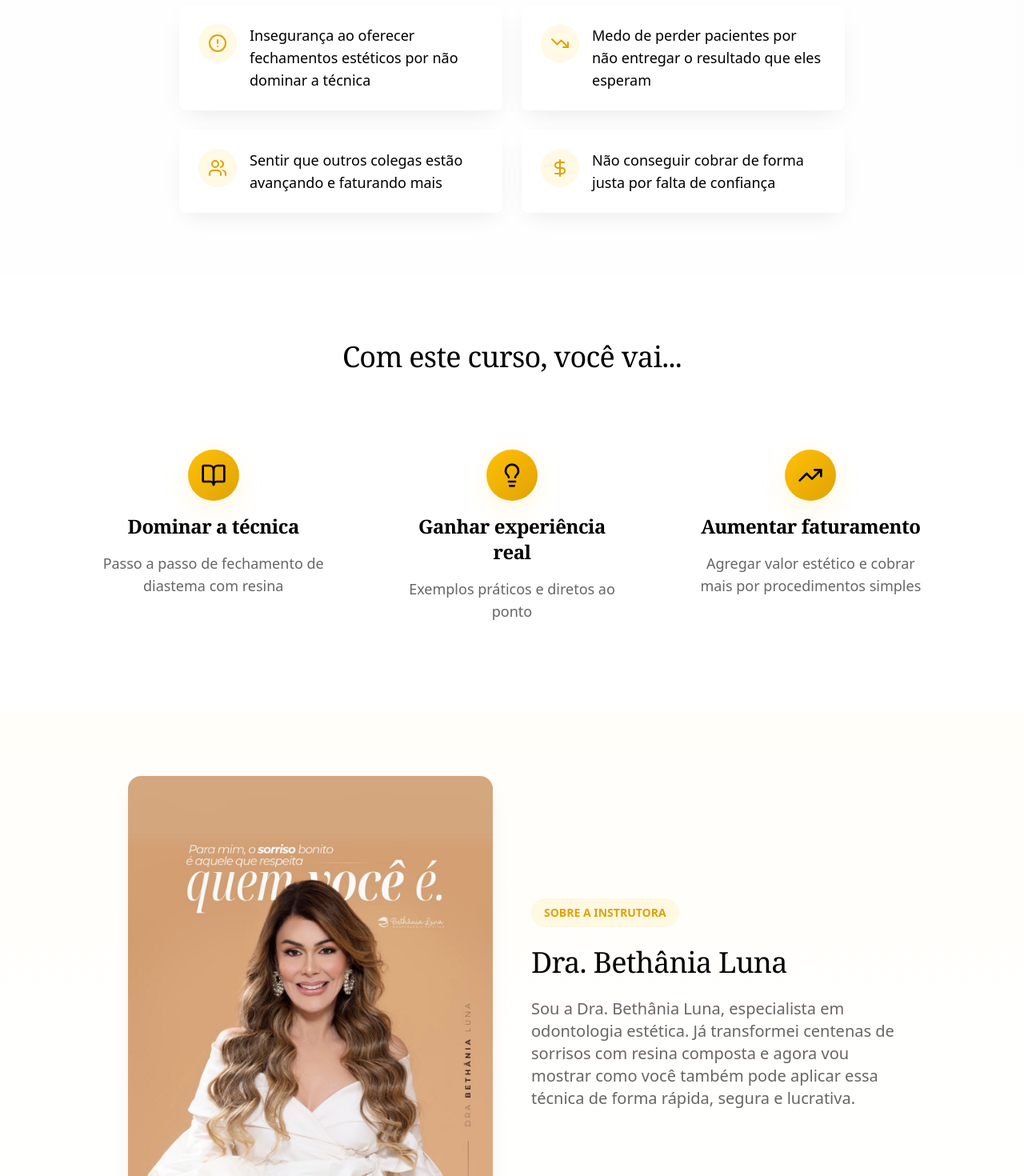
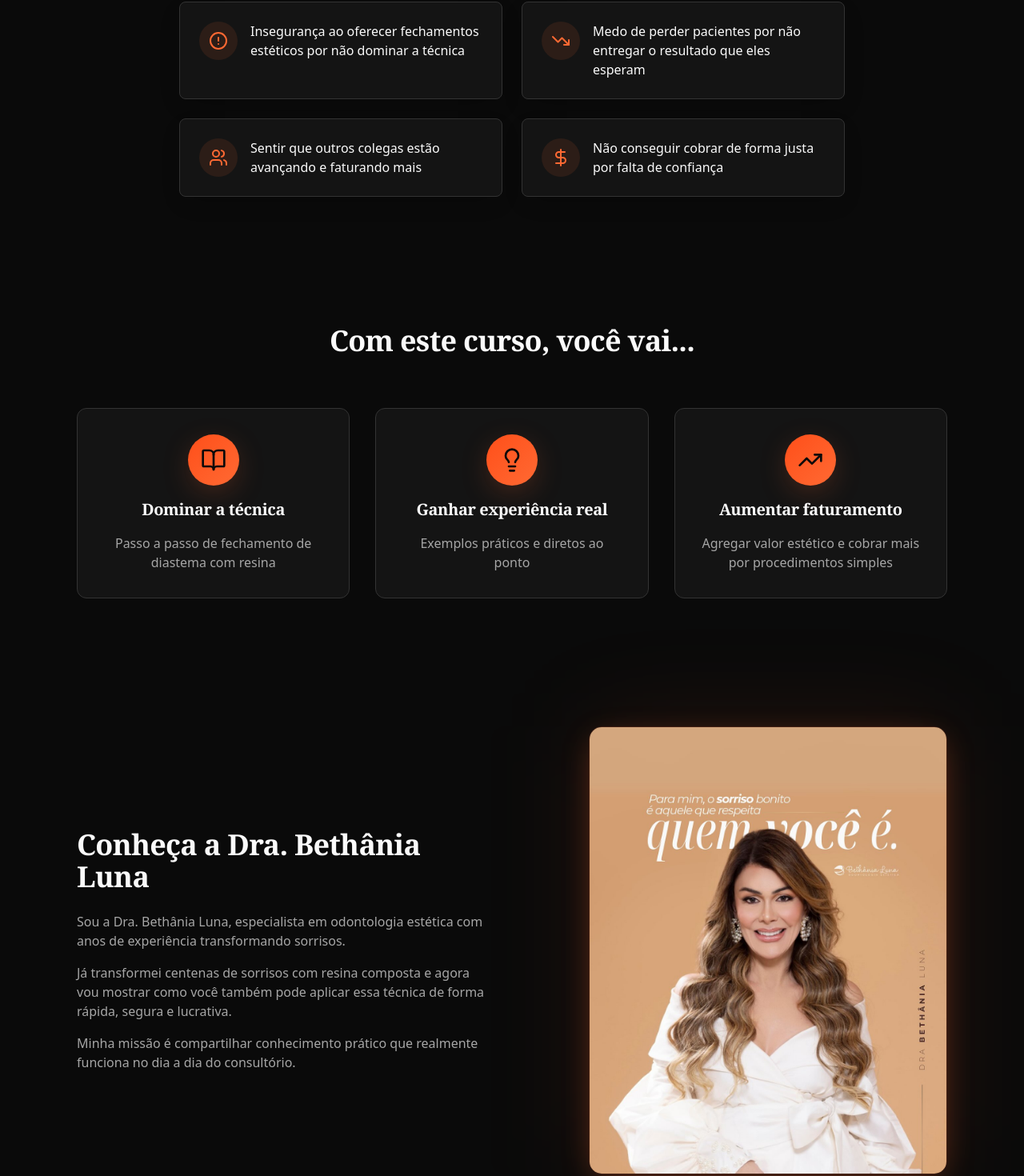
Before and after one commit to domousc/smile-gold-shine, a React (Vite) app: page / in a window 1280 px wide. Shown: the part 1062-2532 px from the top of the page at 80% size. Built offline with nearby package versions, Linux system fonts and the light colour scheme; the HTML template or start-up script is replaced by a standard one.

Commit message:
Refactor: Apply new visual design

```diff
--- a/src/components/Authority.tsx
+++ b/src/components/Authority.tsx
@@ -2,34 +2,37 @@ import draBethania from "@/assets/dra-bethania.jpg";
 
 const Authority = () => {
   return (
-    <section className="py-20 px-4 bg-gradient-to-b from-gold-light/10 to-background">
-      <div className="container max-w-5xl">
-        <div className="grid md:grid-cols-2 gap-12 items-center">
-          <div className="order-2 md:order-1">
-            <img
-              src={draBethania}
-              alt="Dra. Bethânia Luna"
-              className="rounded-2xl shadow-elegant w-full"
-            />
+    <section className="py-20 px-4">
+      <div className="container max-w-6xl">
+        <div className="grid lg:grid-cols-2 gap-12 items-center">
+          {/* Content Column */}
+          <div className="space-y-6">
+            <h2 className="text-3xl md:text-4xl font-bold">
+              Conheça a Dra. Bethânia Luna
+            </h2>
+            <div className="space-y-4 text-base text-muted-foreground">
+              <p>
+                Sou a Dra. Bethânia Luna, especialista em odontologia estética com anos de experiência transformando sorrisos.
+              </p>
+              <p>
+                Já transformei centenas de sorrisos com resina composta e agora vou mostrar como você também pode aplicar essa técnica de forma rápida, segura e lucrativa.
+              </p>
+              <p>
+                Minha missão é compartilhar conhecimento prático que realmente funciona no dia a dia do consultório.
+              </p>
+            </div>
           </div>
 
-          <div className="order-1 md:order-2 space-y-6">
-            <div className="inline-block px-4 py-2 bg-gold/10 rounded-full">
-              <p className="text-sm font-semibold text-gold-dark">
-                SOBRE A INSTRUTORA
-              </p>
+          {/* Image Column */}
+          <div className="flex justify-center lg:justify-end">
+            <div className="relative">
+              <div className="absolute inset-0 bg-gold/10 rounded-2xl blur-3xl" />
+              <img
+                src={draBethania}
+                alt="Dra. Bethânia Luna no consultório"
+                className="relative rounded-2xl shadow-gold w-full max-w-md object-cover border border-gold/20"
+              />
             </div>
-
-            <h2 className="text-3xl md:text-4xl">
-              Dra. Bethânia Luna
-            </h2>
-
-            <p className="text-lg md:text-xl text-muted-foreground leading-relaxed">
-              Sou a Dra. Bethânia Luna, especialista em odontologia estética.
-              Já transformei centenas de sorrisos com resina composta e agora
-              vou mostrar como você também pode aplicar essa técnica de forma
-              rápida, segura e lucrativa.
-            </p>
           </div>
         </div>
       </div>
--- a/src/components/FinalCTA.tsx
+++ b/src/components/FinalCTA.tsx
@@ -6,9 +6,9 @@ const FinalCTA = () => {
   };
 
   return (
-    <section className="py-20 px-4 bg-primary text-primary-foreground">
+    <section className="py-20 px-4 bg-card border-y border-border">
       <div className="container max-w-4xl text-center space-y-8">
-        <h2 className="text-3xl md:text-4xl text-gold">
+        <h2 className="text-3xl md:text-4xl text-gold font-bold">
           Essa é a sua chance de transformar seus resultados com um investimento menor do que o valor de uma consulta.
         </h2>
 
--- a/src/components/PainPoints.tsx
+++ b/src/components/PainPoints.tsx
@@ -21,9 +21,9 @@ const PainPoints = () => {
   ];
 
   return (
-    <section className="py-20 px-4 bg-secondary/30">
+    <section className="py-20 px-4">
       <div className="container max-w-4xl">
-        <h2 className="text-3xl md:text-4xl text-center mb-12">
+        <h2 className="text-3xl md:text-4xl text-center mb-12 font-bold">
           Você já passou por isso?
         </h2>
 
@@ -31,12 +31,12 @@ const PainPoints = () => {
           {pains.map((pain, index) => (
             <div
               key={index}
-              className="flex items-start gap-4 p-6 bg-background rounded-lg shadow-elegant hover:shadow-gold transition-smooth"
+              className="flex items-start gap-4 p-6 bg-card rounded-lg border border-border shadow-elegant hover:border-gold/50 transition-smooth"
             >
               <div className="flex-shrink-0 w-12 h-12 rounded-full bg-gold/10 flex items-center justify-center">
-                <pain.icon className="w-6 h-6 text-gold-dark" />
+                <pain.icon className="w-6 h-6 text-gold" />
               </div>
-              <p className="text-lg">{pain.text}</p>
+              <p className="text-base text-foreground">{pain.text}</p>
             </div>
           ))}
         </div>
--- a/src/components/SocialProof.tsx
+++ b/src/components/SocialProof.tsx
@@ -6,7 +6,7 @@ const SocialProof = () => {
       <div className="container max-w-4xl">
         <div className="text-center mb-12">
           <Quote className="w-12 h-12 mx-auto mb-4 text-gold" />
-          <p className="text-2xl md:text-3xl font-semibold">
+          <p className="text-2xl md:text-3xl font-bold">
             Dentistas que aplicaram a técnica já tiveram retorno imediato em seus consultórios.
           </p>
         </div>
@@ -15,7 +15,7 @@ const SocialProof = () => {
           {[1, 2].map((_, index) => (
             <div
               key={index}
-              className="p-8 bg-secondary/30 rounded-xl border border-gold/20"
+              className="p-8 bg-card rounded-xl border border-border"
             >
               <div className="h-32 flex items-center justify-center text-muted-foreground">
                 <p className="text-sm italic">Espaço para depoimento</p>
--- a/src/components/Solution.tsx
+++ b/src/components/Solution.tsx
@@ -22,7 +22,7 @@ const Solution = () => {
   return (
     <section className="py-20 px-4">
       <div className="container max-w-6xl">
-        <h2 className="text-3xl md:text-4xl text-center mb-16">
+        <h2 className="text-3xl md:text-4xl text-center mb-16 font-bold">
           Com este curso, você vai...
         </h2>
 
@@ -30,13 +30,13 @@ const Solution = () => {
           {benefits.map((benefit, index) => (
             <div
               key={index}
-              className="text-center space-y-4 p-8 rounded-xl hover:bg-secondary/50 transition-smooth"
+              className="text-center space-y-4 p-8 rounded-xl bg-card border border-border hover:border-gold/50 transition-smooth"
             >
-              <div className="inline-flex w-16 h-16 rounded-full bg-gradient-to-br from-gold to-gold-dark items-center justify-center shadow-gold">
-                <benefit.icon className="w-8 h-8 text-primary" />
+              <div className="inline-flex w-16 h-16 rounded-full gradient-gold items-center justify-center shadow-gold">
+                <benefit.icon className="w-8 h-8 text-primary-foreground" />
               </div>
-              <h3 className="text-2xl font-semibold">{benefit.title}</h3>
-              <p className="text-lg text-muted-foreground">{benefit.description}</p>
+              <h3 className="text-xl font-semibold">{benefit.title}</h3>
+              <p className="text-base text-muted-foreground">{benefit.description}</p>
             </div>
           ))}
         </div>
--- a/src/components/ui/button.tsx
+++ b/src/components/ui/button.tsx
@@ -15,7 +15,7 @@ const buttonVariants = cva(
         secondary: "bg-secondary text-secondary-foreground hover:bg-secondary/80",
         ghost: "hover:bg-accent hover:text-accent-foreground",
         link: "text-primary underline-offset-4 hover:underline",
-        gold: "gradient-gold text-primary shadow-gold hover:shadow-elegant hover:scale-105 font-semibold",
+        gold: "gradient-gold text-primary-foreground shadow-gold hover:shadow-elegant hover:scale-105 font-semibold border border-gold",
       },
       size: {
         default: "h-10 px-4 py-2",
--- a/src/index.css
+++ b/src/index.css
@@ -8,74 +8,74 @@ All colors MUST be HSL.
 
 @layer base {
   :root {
-    --background: 0 0% 100%;
-    --foreground: 0 0% 0%;
+    --background: 0 0% 4%;
+    --foreground: 0 0% 98%;
 
-    --card: 0 0% 100%;
-    --card-foreground: 0 0% 0%;
+    --card: 0 0% 8%;
+    --card-foreground: 0 0% 98%;
 
-    --popover: 0 0% 100%;
-    --popover-foreground: 0 0% 0%;
+    --popover: 0 0% 8%;
+    --popover-foreground: 0 0% 98%;
 
-    --primary: 0 0% 0%;
-    --primary-foreground: 0 0% 100%;
+    --primary: 0 0% 98%;
+    --primary-foreground: 0 0% 4%;
 
-    --secondary: 0 0% 98%;
-    --secondary-foreground: 0 0% 0%;
+    --secondary: 0 0% 12%;
+    --secondary-foreground: 0 0% 98%;
 
-    --muted: 0 0% 96%;
-    --muted-foreground: 0 0% 40%;
+    --muted: 0 0% 15%;
+    --muted-foreground: 0 0% 65%;
 
-    --accent: 45 100% 51%;
-    --accent-foreground: 0 0% 0%;
+    --accent: 16 100% 60%;
+    --accent-foreground: 0 0% 98%;
 
-    --gold: 45 100% 51%;
-    --gold-dark: 43 95% 45%;
-    --gold-light: 48 100% 88%;
+    --gold: 16 100% 60%;
+    --gold-dark: 14 100% 55%;
+    --gold-light: 18 100% 65%;
 
     --destructive: 0 84.2% 60.2%;
-    --destructive-foreground: 0 0% 100%;
+    --destructive-foreground: 0 0% 98%;
 
-    --border: 0 0% 90%;
-    --input: 0 0% 90%;
-    --ring: 45 100% 51%;
+    --border: 0 0% 20%;
+    --input: 0 0% 20%;
+    --ring: 16 100% 60%;
 
     --radius: 0.5rem;
 
-    --gradient-gold: linear-gradient(135deg, hsl(43, 95%, 45%), hsl(45, 100%, 51%));
-    --gradient-gold-subtle: linear-gradient(180deg, hsl(48, 100%, 96%), hsl(0, 0%, 100%));
+    --gradient-gold: linear-gradient(135deg, hsl(14, 100%, 55%), hsl(16, 100%, 60%));
+    --gradient-gold-subtle: linear-gradient(180deg, hsl(0, 0%, 8%), hsl(0, 0%, 4%));
 
-    --shadow-elegant: 0 10px 30px -10px hsl(0 0% 0% / 0.1);
-    --shadow-gold: 0 10px 40px -10px hsl(45 100% 51% / 0.3);
+    --shadow-elegant: 0 10px 30px -10px hsl(0 0% 0% / 0.3);
+    --shadow-gold: 0 10px 40px -10px hsl(16 100% 60% / 0.4);
 
     --transition-smooth: all 0.3s cubic-bezier(0.4, 0, 0.2, 1);
   }
 
   .dark {
-    --background: 0 0% 0%;
-    --foreground: 0 0% 100%;
+    --background: 0 0% 4%;
+    --foreground: 0 0% 98%;
 
-    --card: 0 0% 5%;
-    --card-foreground: 0 0% 100%;
+    --card: 0 0% 8%;
+    --card-foreground: 0 0% 98%;
 
-    --popover: 0 0% 5%;
-    --popover-foreground: 0 0% 100%;
+    --popover: 0 0% 8%;
+    --popover-foreground: 0 0% 98%;
 
-    --primary: 0 0% 100%;
-    --primary-foreground: 0 0% 0%;
+    --primary: 0 0% 98%;
+    --primary-foreground: 0 0% 4%;
 
-    --secondary: 0 0% 10%;
-    --secondary-foreground: 0 0% 100%;
+    --secondary: 0 0% 12%;
+    --secondary-foreground: 0 0% 98%;
 
-    --muted: 0 0% 10%;
-    --muted-foreground: 0 0% 60%;
+    --muted: 0 0% 15%;
+    --muted-foreground: 0 0% 65%;
 
-    --accent: 45 100% 51%;
-    --accent-foreground: 0 0% 0%;
+    --accent: 16 100% 60%;
+    --accent-foreground: 0 0% 98%;
 
-    --border: 0 0% 15%;
-    --input: 0 0% 15%;
-    --ring: 45 100% 51%;
+    --border: 0 0% 20%;
+    --input: 0 0% 20%;
+    --ring: 16 100% 60%;
   }
 }
 
```
Also changed, not shown: src/components/FAQ.tsx (+4 -4 lines), src/components/Hero.tsx (+6 -6 lines), src/components/Offer.tsx (+7 -7 lines).
